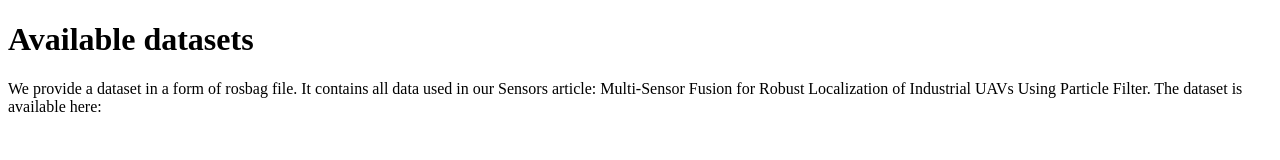
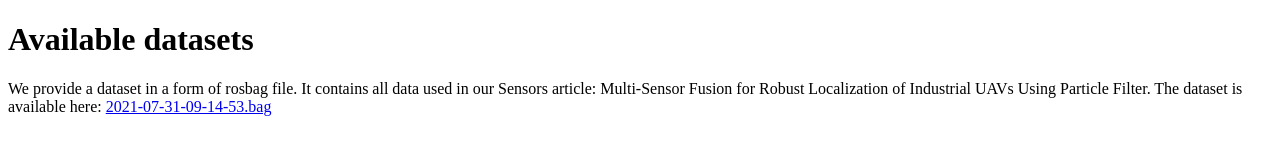
Before and after one commit to fei-stu-drones/fei-stu-drones.github.io, a plain HTML site: page index.html in a window 1280 px wide. Drawn offline with Linux system fonts and the light colour scheme.

Commit message:
Update index.html

```diff
--- a/index.html
+++ b/index.html
@@ -6,7 +6,13 @@
 <body>
 
 <h1>Available datasets</h1>
-<p>We provide a dataset in a form of rosbag file. It contains all data used in our Sensors article: Multi-Sensor Fusion for Robust Localization of Industrial UAVs Using Particle Filter. The dataset is available here: </p>
+<p>
+We provide a dataset in a form of rosbag file. It contains all data used in our Sensors article: Multi-Sensor Fusion for Robust Localization of Industrial UAVs Using Particle Filter.
+The dataset is available here:
+<a href="https://drive.google.com/drive/folders/1VLQojiHGqvbpOeqA10sfcMZz3Iyf7o-2?usp=sharing">2021-07-31-09-14-53.bag</a>
+
+
+</p>
 
 </body>
 </html>
```
